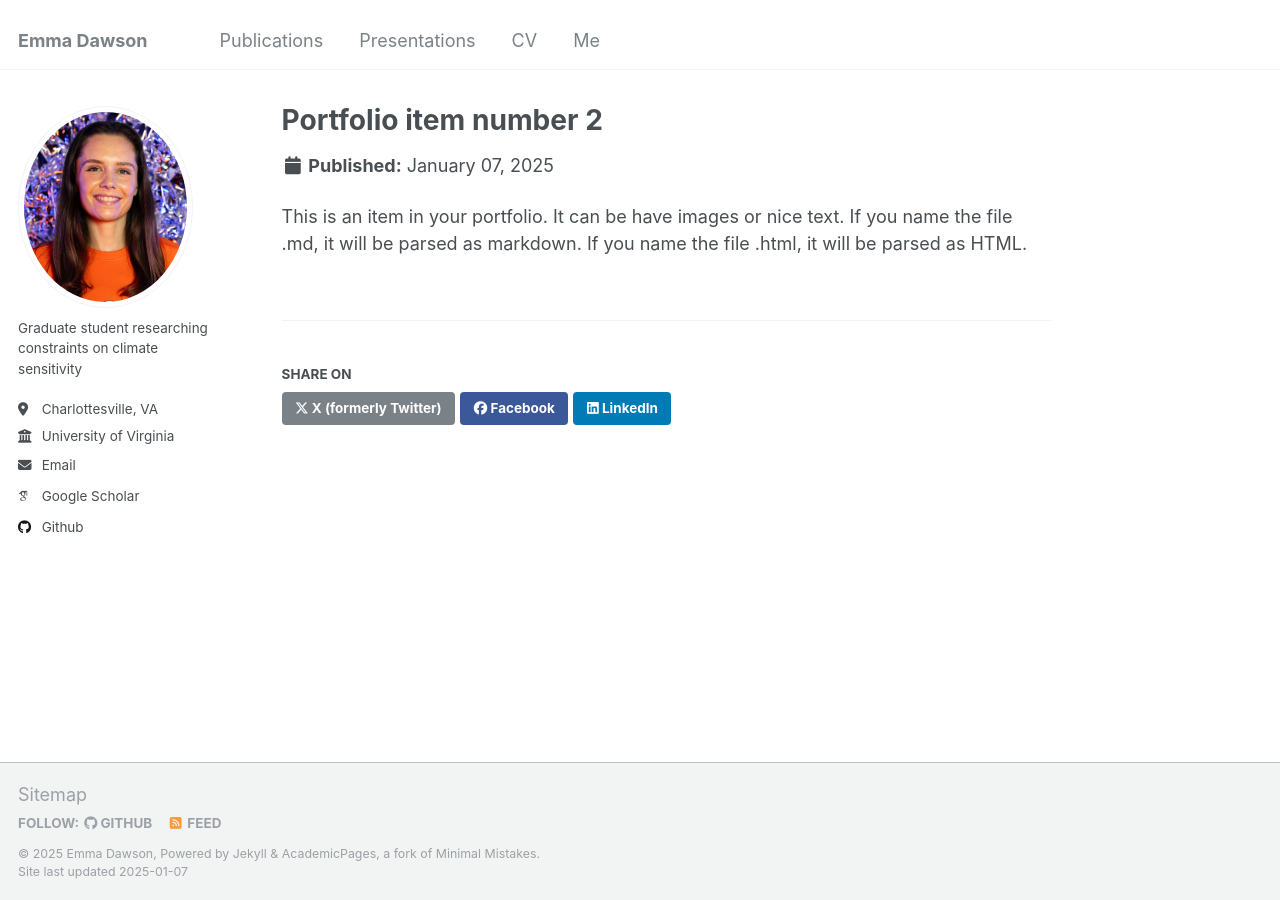
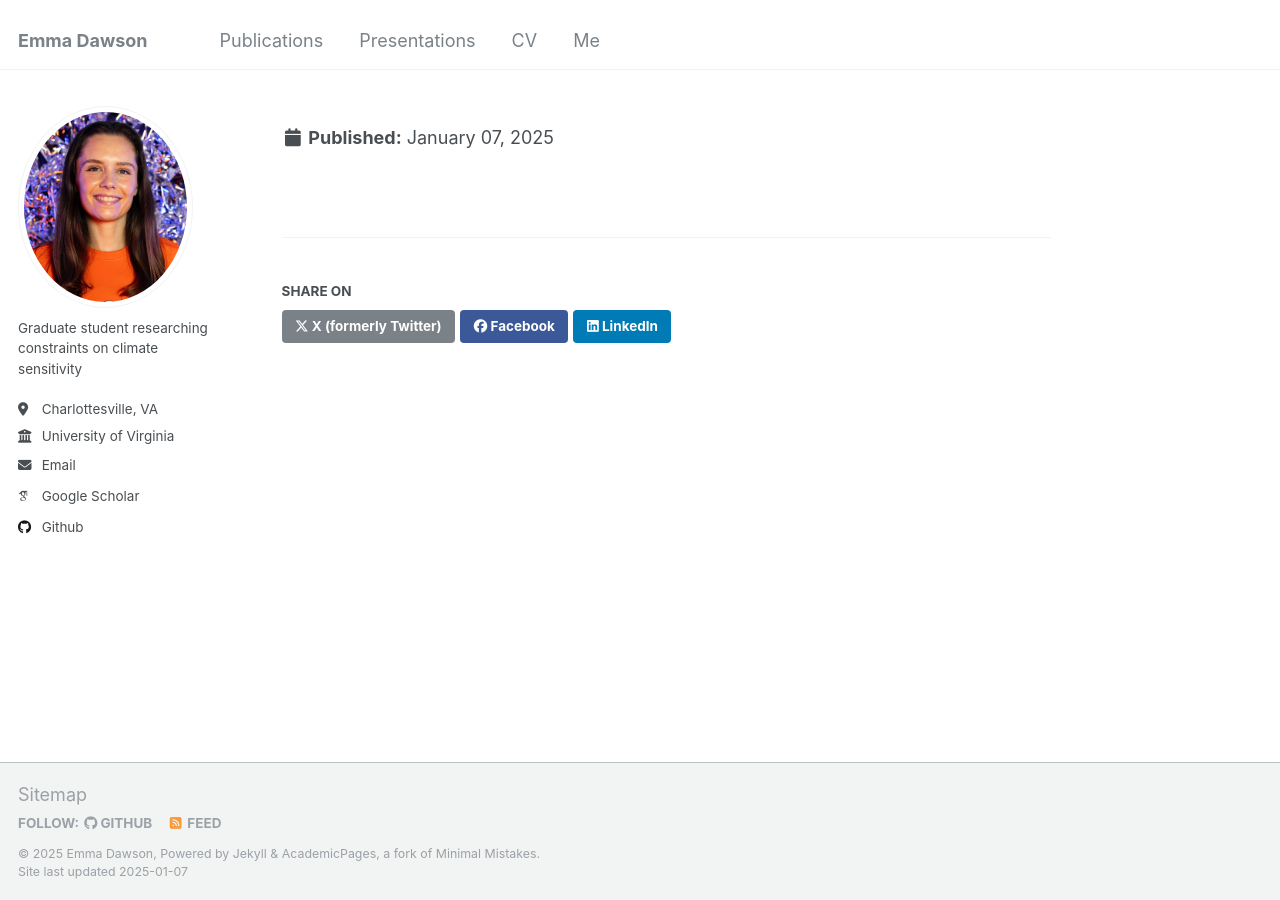
Before and after one commit to Emma-Dawson/Emma-Dawson.github.io, a Jekyll site: the page built from _me/me.html, in a window 1280 px wide. Built offline with Jekyll 4.4.1, drawn with Linux system fonts in a browser that asks for light colours; some web fonts are replaced.

Commit message:
Update me.html

```diff
--- a/_me/me.html
+++ b/_me/me.html
@@ -1,7 +1,5 @@
 ---
-title: "Portfolio item number 2"
-excerpt: "picture of kevin <br/><img src='/images/IMG_1734.jpeg'>"
+title: ""
+excerpt: "><img src='/images/IMG_1734.jpeg'>"
 collection: me
 ---
-
-This is an item in your portfolio. It can be have images or nice text. If you name the file .md, it will be parsed as markdown. If you name the file .html, it will be parsed as HTML.
```
